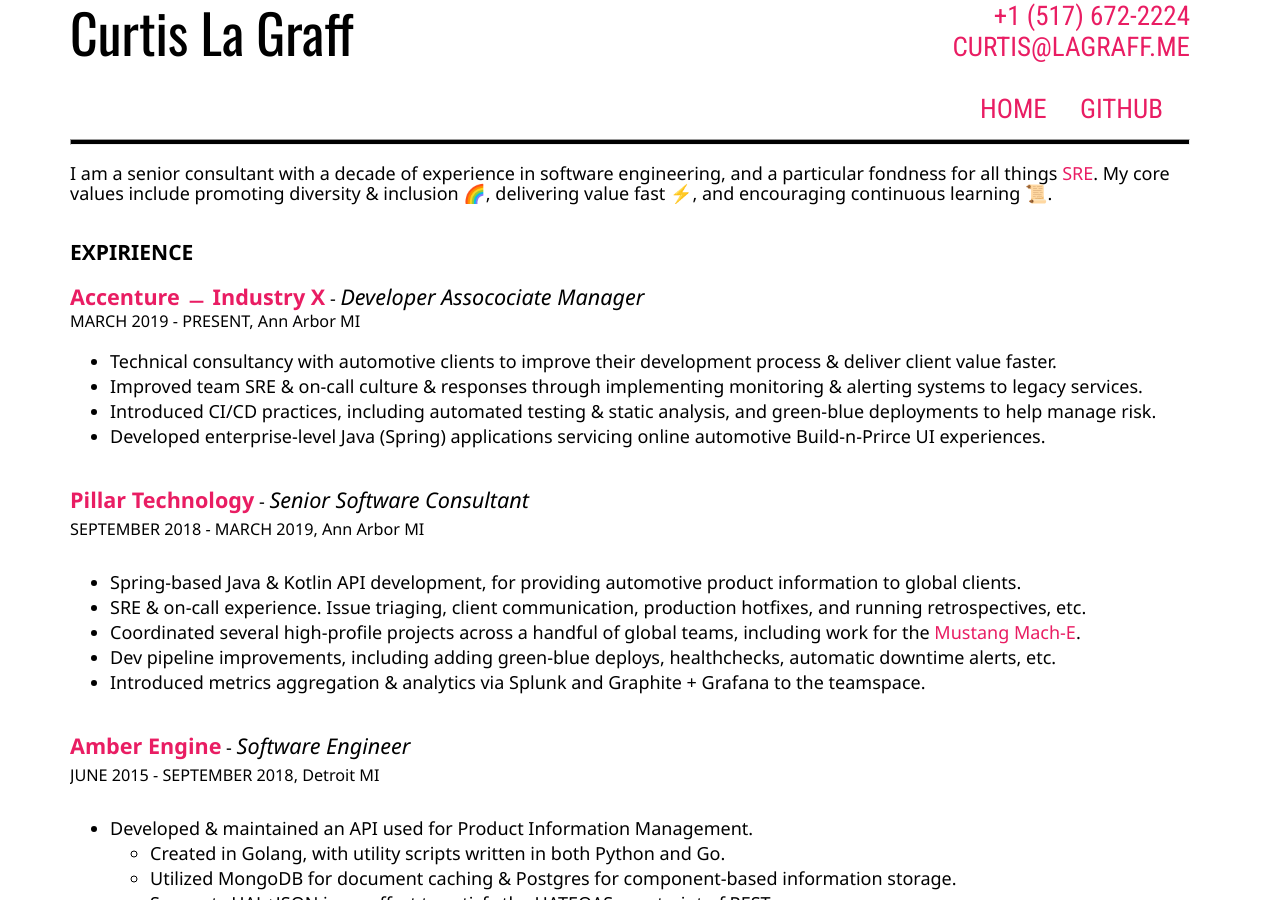
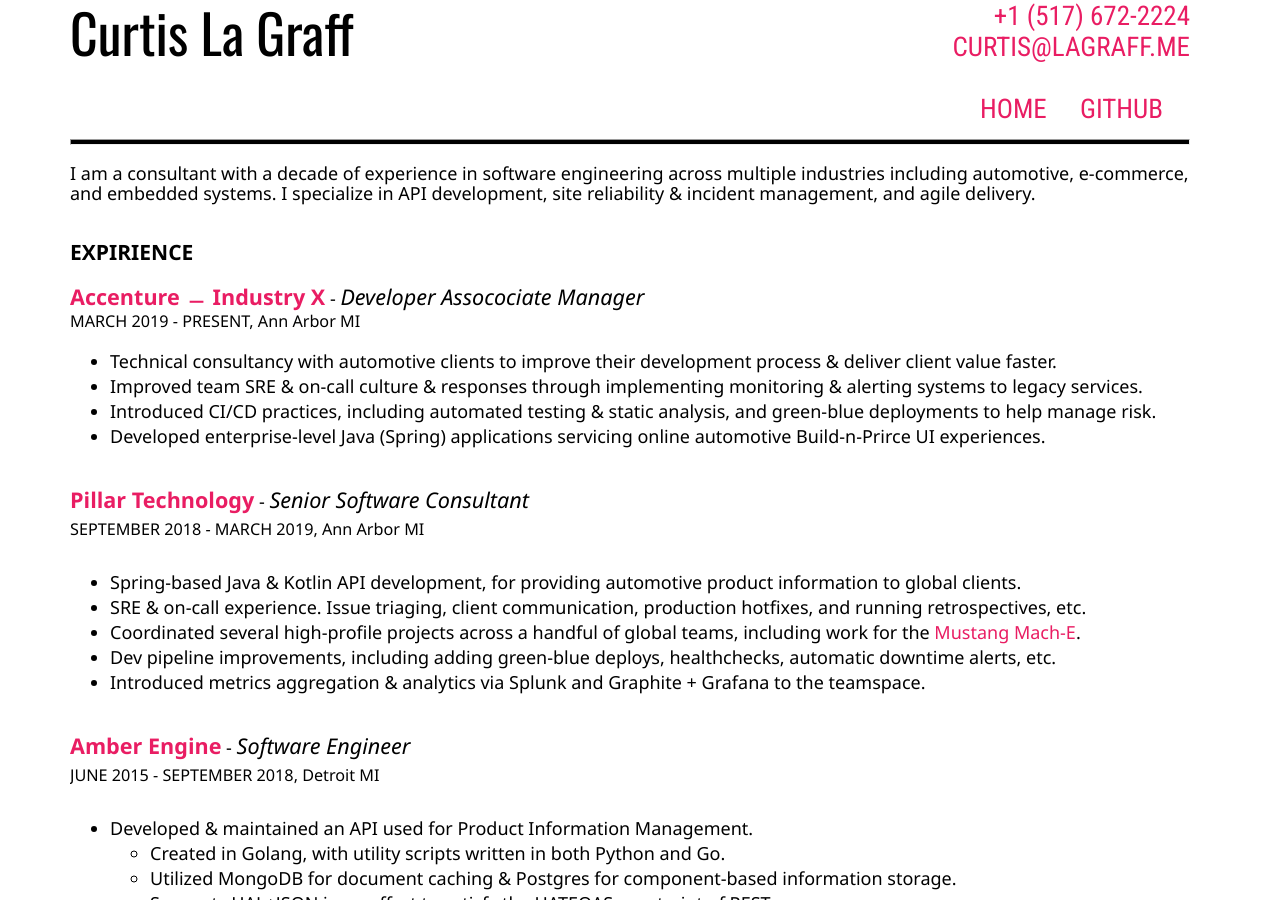
Before and after one commit to clagraff/clagraff.github.io, a Jekyll site: the page built from index.html, in a window 1280 px wide and 900 px high. Built offline with Jekyll 4.4.1, drawn with Linux system fonts in a browser that asks for light colours.

Commit message:
Update index.html

```diff
--- a/index.html
+++ b/index.html
@@ -3,9 +3,8 @@
 ---
 
 <p>
-  I am a senior consultant with a decade of experience in software engineering, and a particular fondness for
-  all things <a href="https://en.wikipedia.org/wiki/Site_reliability_engineering" alt="Site Reliability Engineering">SRE</a>.
-  My core values include promoting diversity & inclusion &#x1f308;, delivering value fast &#x26a1;, and encouraging continuous learning &#x1F4DC;.
+  I am a consultant with a decade of experience in software engineering across multiple industries including automotive, e-commerce, and
+  embedded systems. I specialize in API development, site reliability & incident management, and agile delivery.
 </p>
 
 <p class="entry">
```
